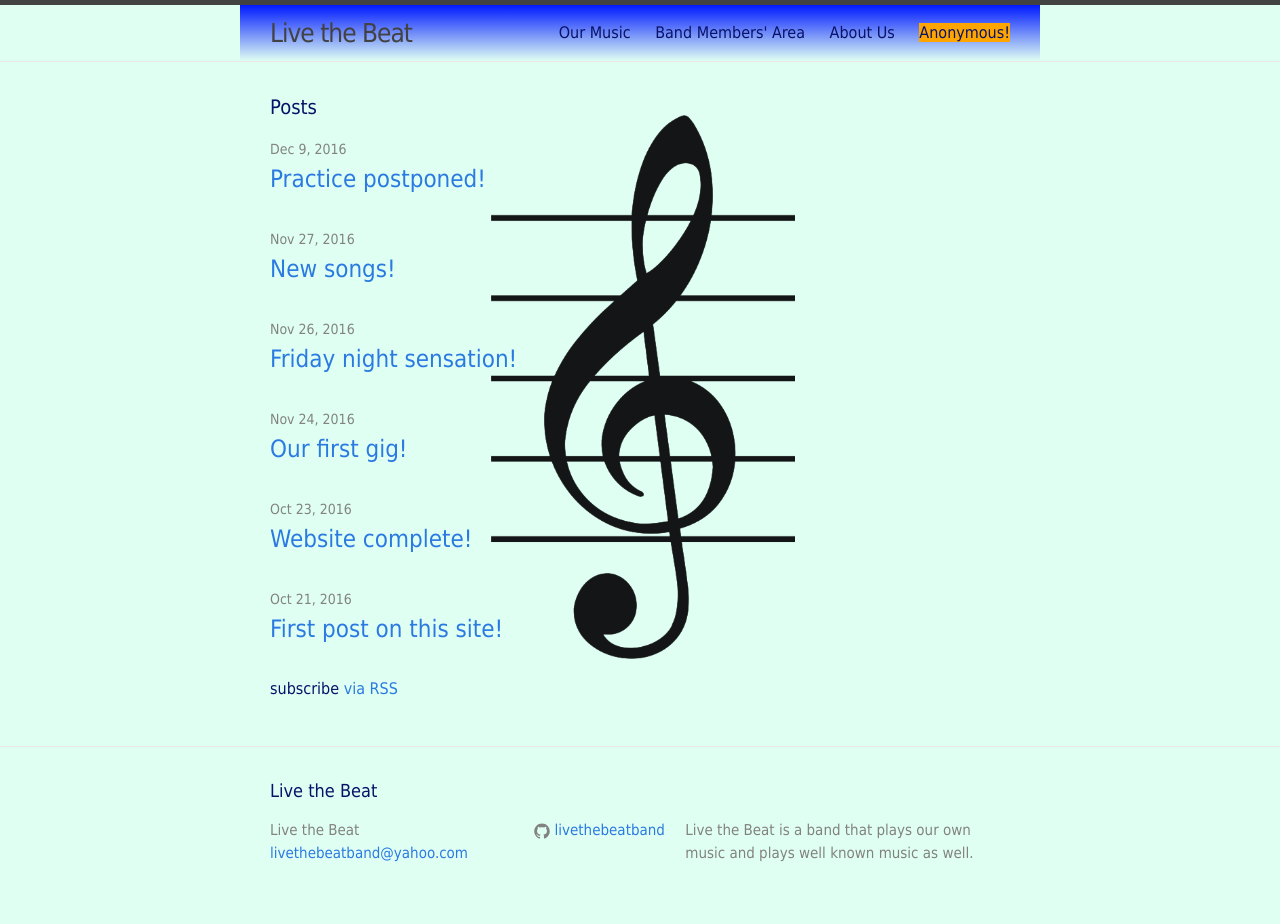
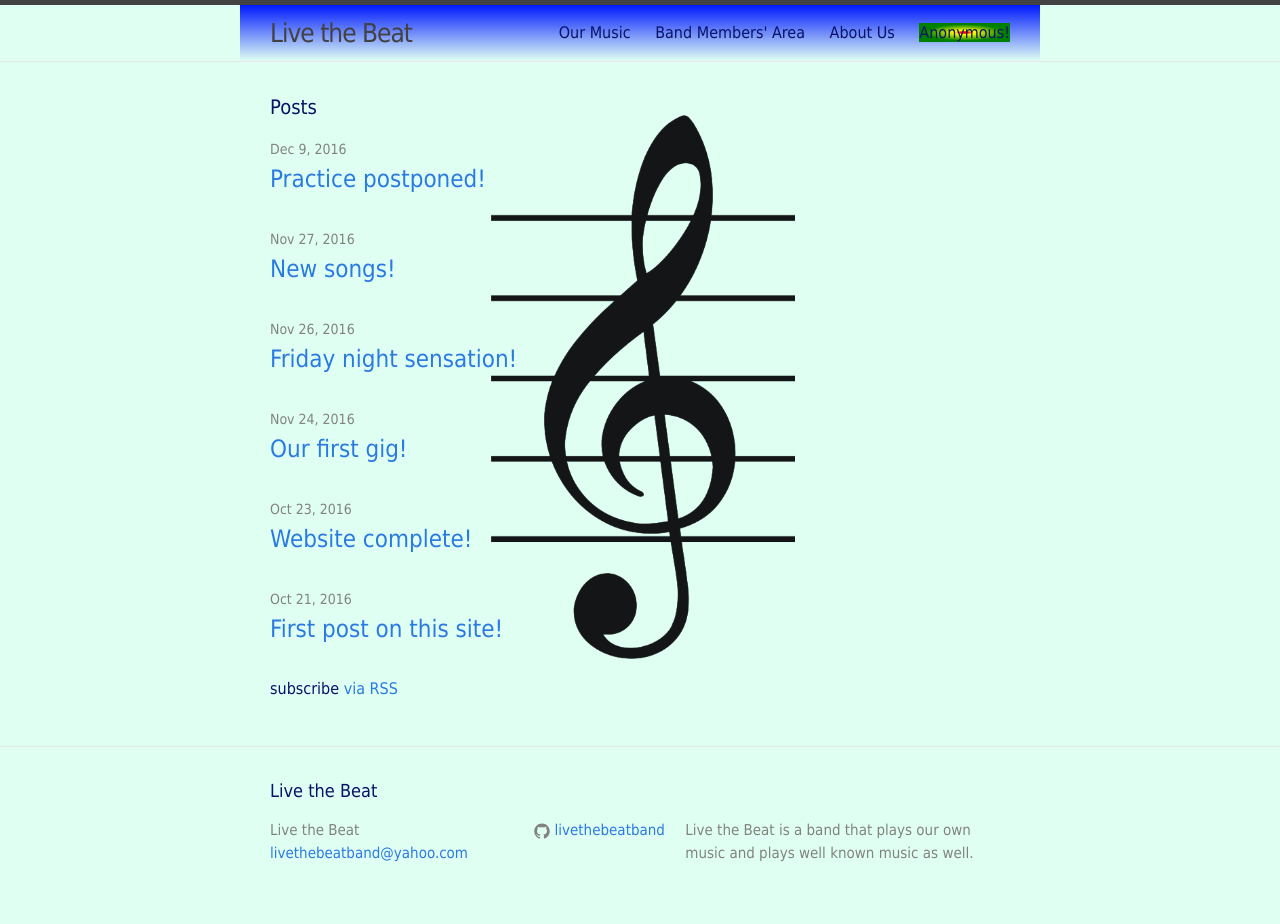
Before and after one commit to livethebeatband/livethebeatband.github.io, a Jekyll site: the page built from index.html, in a window 1280 px wide. Built offline with Jekyll 4.4.1, drawn with Linux system fonts in a browser that asks for light colours.

Commit message:
Update main.scss

```diff
--- a/css/main.scss
+++ b/css/main.scss
@@ -70,5 +70,8 @@ $on-laptop:        800px;
 // Link highlighting
 
 a[href="/anonymous/"] {
-    background: orange;
+    background: -webkit-radial-gradient(orange, white); /* Safari 5.1-6.0 */
+    background: -o-radial-gradient(red 5%, yellow 15%, green 60%); /* For Opera 11.6-12.0 */
+    background: -moz-radial-gradient(red 5%, yellow 15%, green 60%); /* For Firefox 3.6-15 */
+    background: radial-gradient(red 5%, yellow 15%, green 60%); /* Standard syntax */
 }
```
